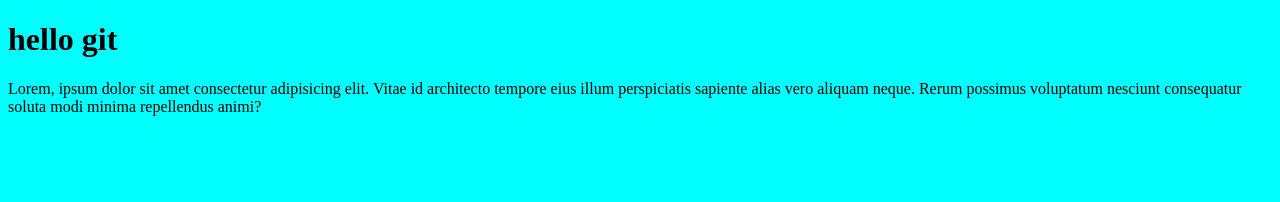
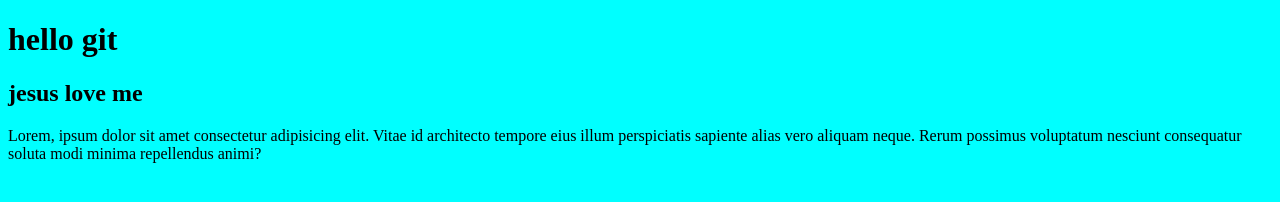
Before and after one commit to John-077/kebede, a plain HTML site: page index.html in a window 1280 px wide. Drawn offline with Linux system fonts and the light colour scheme.

Commit message:
Update index.html
h2 text

```diff
--- a/index.html
+++ b/index.html
@@ -8,6 +8,7 @@
   </head>
   <body>
     <h1>hello git</h1>
+    <h2>jesus love me</h2>
     <p>Lorem, ipsum dolor sit amet consectetur adipisicing elit. Vitae id architecto tempore eius illum perspiciatis sapiente alias vero aliquam neque. Rerum possimus voluptatum nesciunt consequatur soluta modi minima repellendus animi?</p>
   </body>
 </html>
```
